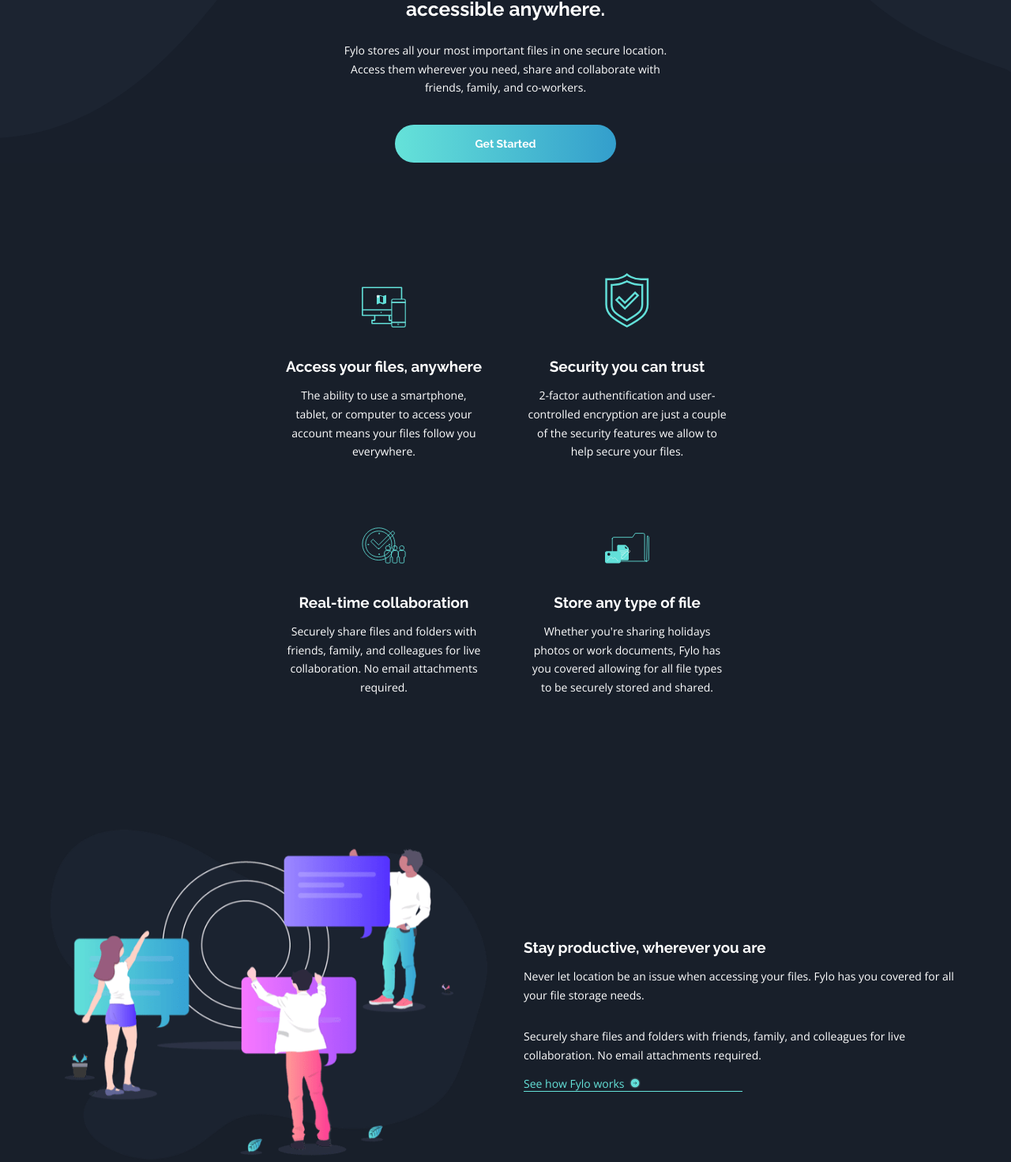
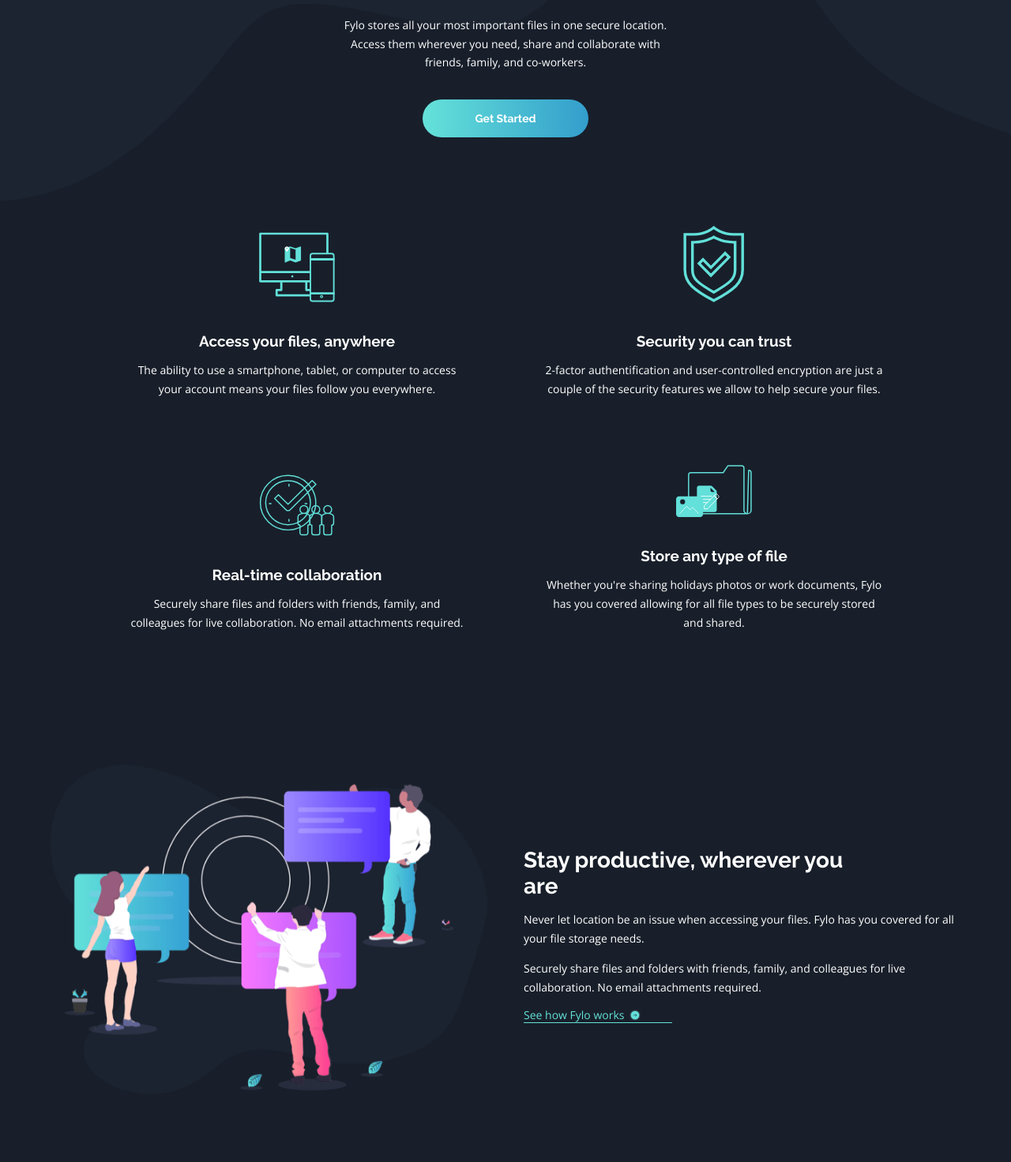
Before and after one commit to LesleyWesley/fylo-dark-theme-project, a plain HTML site: page index.html in a window 1280 px wide. Shown: the part 677-2149 px from the top of the page at 79% size. Drawn offline with nearby package versions, Linux system fonts and the light colour scheme.

Commit message:
Styled hero, features, and productivity sections for desktop

```diff
--- a/css/main.css
+++ b/css/main.css
@@ -82,7 +82,7 @@ nav a {
 
 .hero .content-container,
 .features .content-container {
-  max-width: 40em;
+  max-width: 35em;
 }
 
 
@@ -118,7 +118,7 @@ h1 {
 
 .hero a {
   width: 80%;
-  max-width: 20em;
+  max-width: 15em;
   text-align: center;
   background: linear-gradient(90deg, #65E2D9, #339ECC);
   text-decoration: none;
@@ -531,4 +531,46 @@ i:hover {
   header img {
     width: 12%;
   }
+
+  /*==== HERO SECTION DESKTOP ===*/
+
+    h1 {
+      font-size: 2em;
+    }
+
+    .hero a {
+      margin-bottom: 8em;
+    }
+
+  /*===== FEATURES SECTION - DESKTOP === */
+
+  .features {
+    padding-top: 0;
+  }
+
+  .features .content-container {
+    max-width: none;
+    width: 75%;
+  }
+
+  img.shield {
+    width: 18%;
+  }
+
+  /*===== PRODUCTIVITY SECTION - DESKTOP ==== */
+
+  .productivity h2 {
+    font-size: 2em;
+    width: 75%;
+    margin-top: 0;
+  }
+
+  .productivity-text-section p {
+    margin-bottom: 0;
+  }
+
+  .productivity-text-section a {
+    width: 34%;
+    margin-top: 1em;
+  }
 }
--- a/index.html
+++ b/index.html
@@ -61,7 +61,7 @@
               </div>
 
               <div class="single-feature">
-                  <img src="img/icon-security.svg" alt="" />
+                  <img src="img/icon-security.svg" alt="" class="shield" />
                   <h2>Security you can trust</h2>
                   <p>2-factor authentification and user-controlled encryption are just a couple of the security features we allow to help secure your files.</p>
               </div>
```
